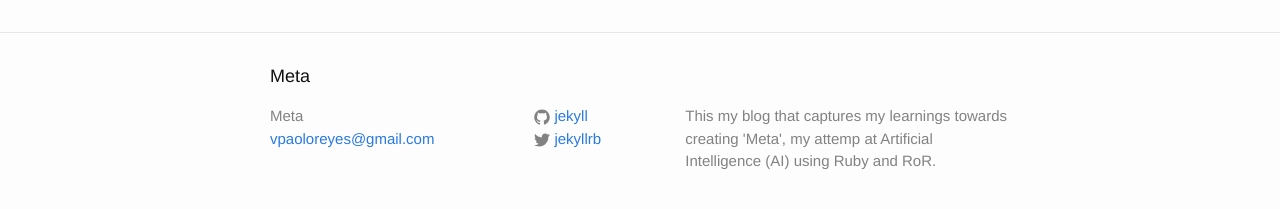
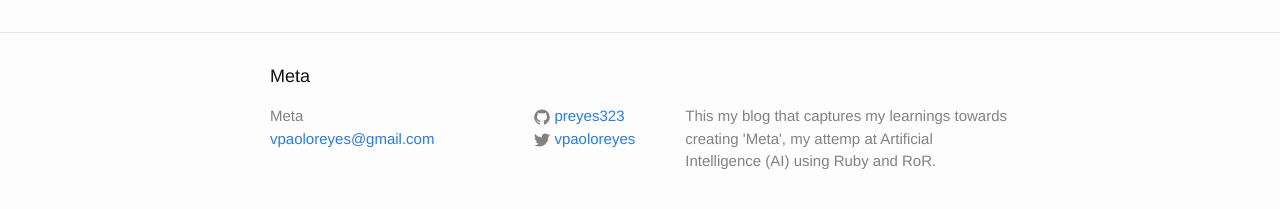
Before and after one commit to preyes323/preyes323-github.io, a Jekyll site: the page built from index.html, in a window 1280 px wide. Shown: the part 264-473 px from the top of the page. Built offline with Jekyll 4.4.1, drawn with Linux system fonts in a browser that asks for light colours.

Commit message:
Add social media usernames

```diff
--- a/_config.yml
+++ b/_config.yml
@@ -13,8 +13,9 @@ description: > # this means to ignore newlines until "baseurl:"
   Artificial Intelligence (AI) using Ruby and RoR.
 baseurl: "" # the subpath of your site, e.g. /blog
 url: "http://meta.vpaoloreyes.com" # the base hostname & protocol for your site
-twitter_username: jekyllrb
-github_username:  jekyll
+linkedin_username: vpaoloreyes
+github_username:  preyes323
+twitter_username: vpaoloreyes
 
 # Build settings
 markdown: kramdown
```
